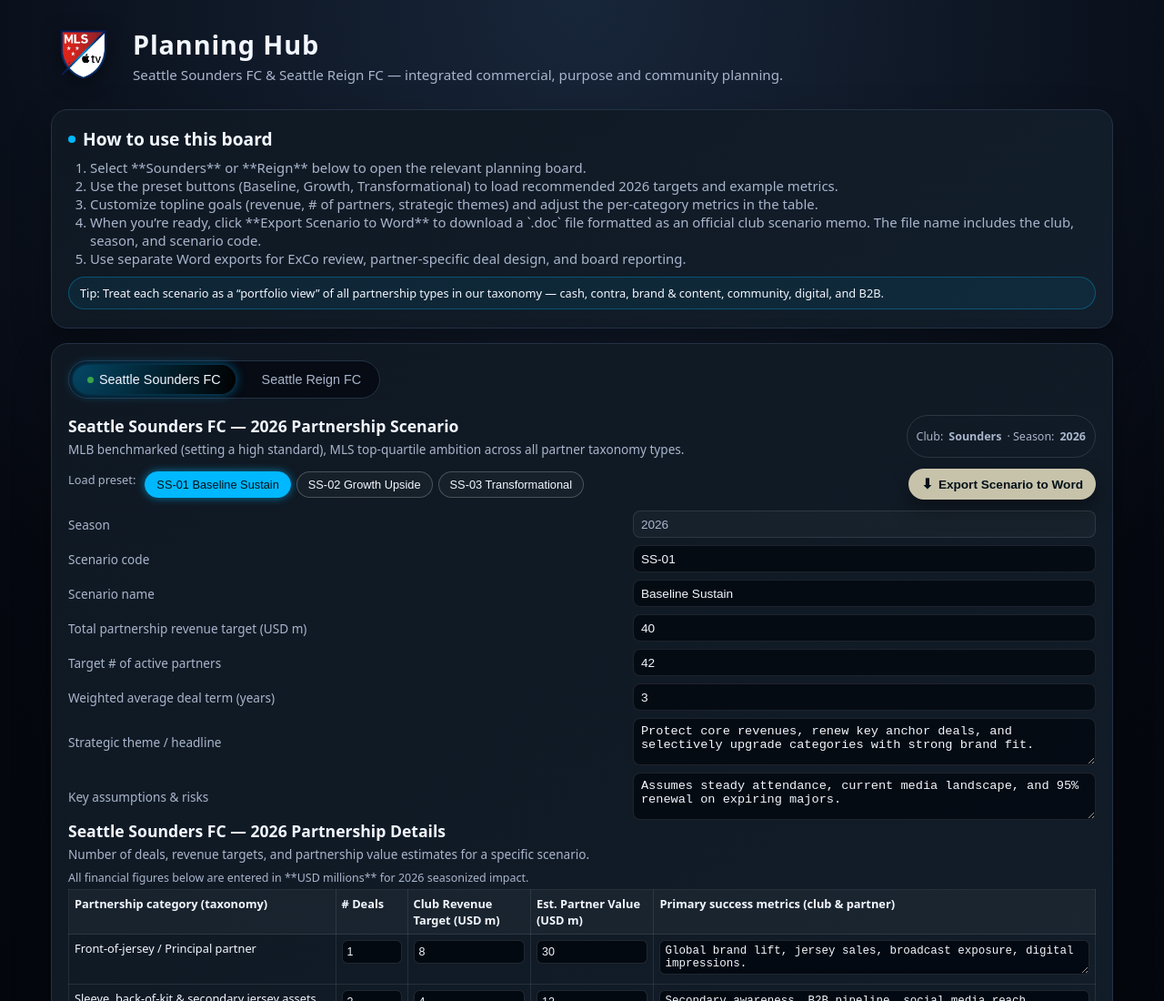
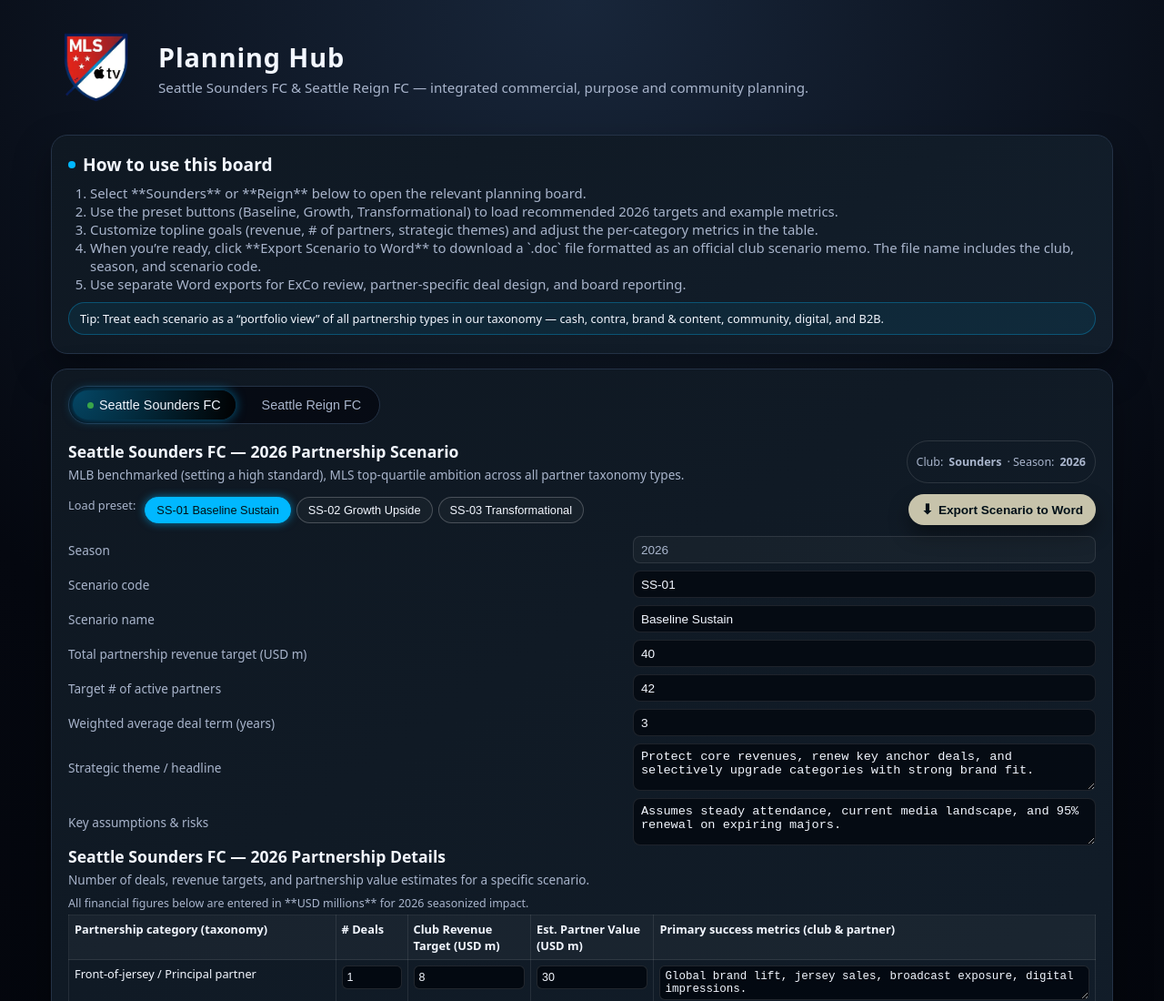
Before and after one commit to calebpapineau/partnership, a plain HTML site: page Partnership Scenario Planning Tool.html in a window 1280 px wide. Shown: the top 1100 px of the page at 91% size. Drawn offline with Linux system fonts and the light colour scheme.

Commit message:
Update Partnership Scenario Planning Tool.html

```diff
--- a/Partnership Scenario Planning Tool.html
+++ b/Partnership Scenario Planning Tool.html
@@ -384,7 +384,7 @@
   <div class="page">
     <header>
       <div class="brand-block">
-        <img class="club-logo" src="applemls.png" height=100 alt="Seattle Sounders FC logo">
+        <img src="applemls.png" height=100 alt="Seattle Sounders FC logo">
         <div class="title-group">
           <h1>Planning Hub</h1>
           <p>Seattle Sounders FC &amp; Seattle Reign FC &mdash; integrated commercial, purpose and community planning.</p>
```
